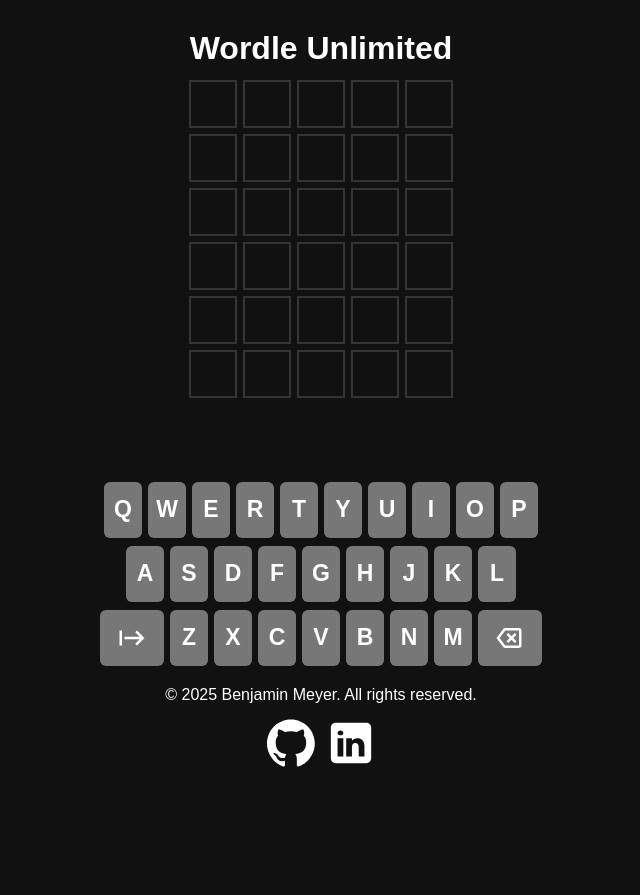
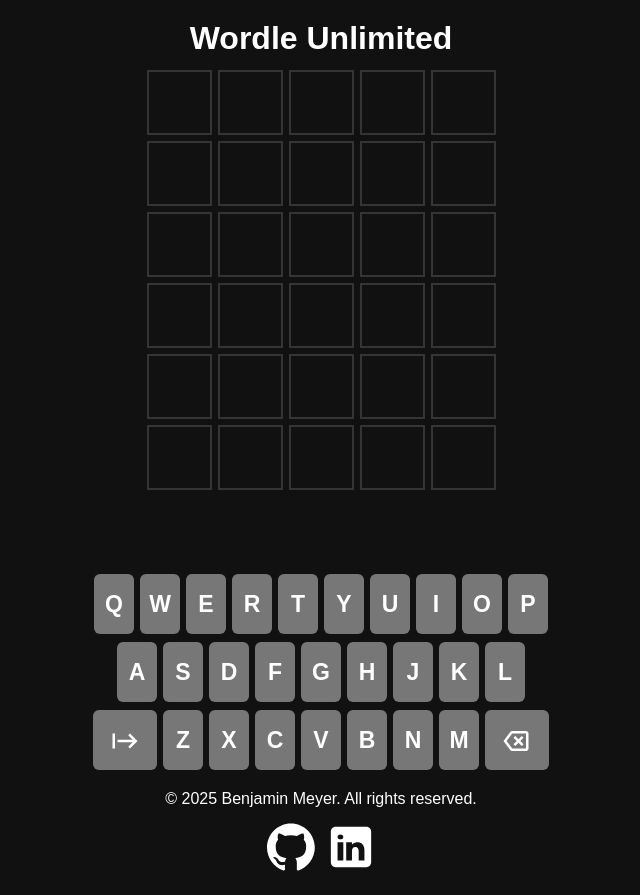
Before and after one commit to Benjamin-Meyer-Dev/Wordle, a React (Create React App) app: page / in a window 1280 px wide. Shown: the whole page, without its empty margins (319-959 px from the left). Before the commit the page ends 800 px from the top, so only its background shows below. Built offline with nearby package versions, Linux system fonts and the light colour scheme.

Commit message:
Update sizing

```diff
--- a/src/CSS/Styles.css
+++ b/src/CSS/Styles.css
@@ -64,8 +64,8 @@
 /*Tile container*/
 .tile-container {
     transform-style: preserve-3d;
-    width: clamp(45px, 6vh, 65px);
-    height: clamp(45px, 6vh, 65px);
+    width: 65px;
+    height: 65px;
     margin: 3px;
     transition: transform 0.6s;
 }
@@ -193,8 +193,8 @@
     border: none;
     font-weight: bold;
     background-color: var(--keyboard-unused-color);
-    height: clamp(50px, min(9vw, 7vh), 60px);
-    width: clamp(33px, min(7vw, 5vh), 38px);
+    height: 60px;
+    width: 40px;
     border-radius: 6px;
     font-size: 23px;
 }
@@ -381,12 +381,18 @@
 
 /*Mobile items*/
 @media (max-width: 600px) {
+    .tile-container {
+        height: 55px;
+        width: 55px;
+    }
+
     .key {
+        height: 50px;
         width: 30px;
     }
 
     .wide-key {
-        width: clamp(55px, min(7vw, 8vh), 65px);
+        width: 55px;
     }
 }
 
```
